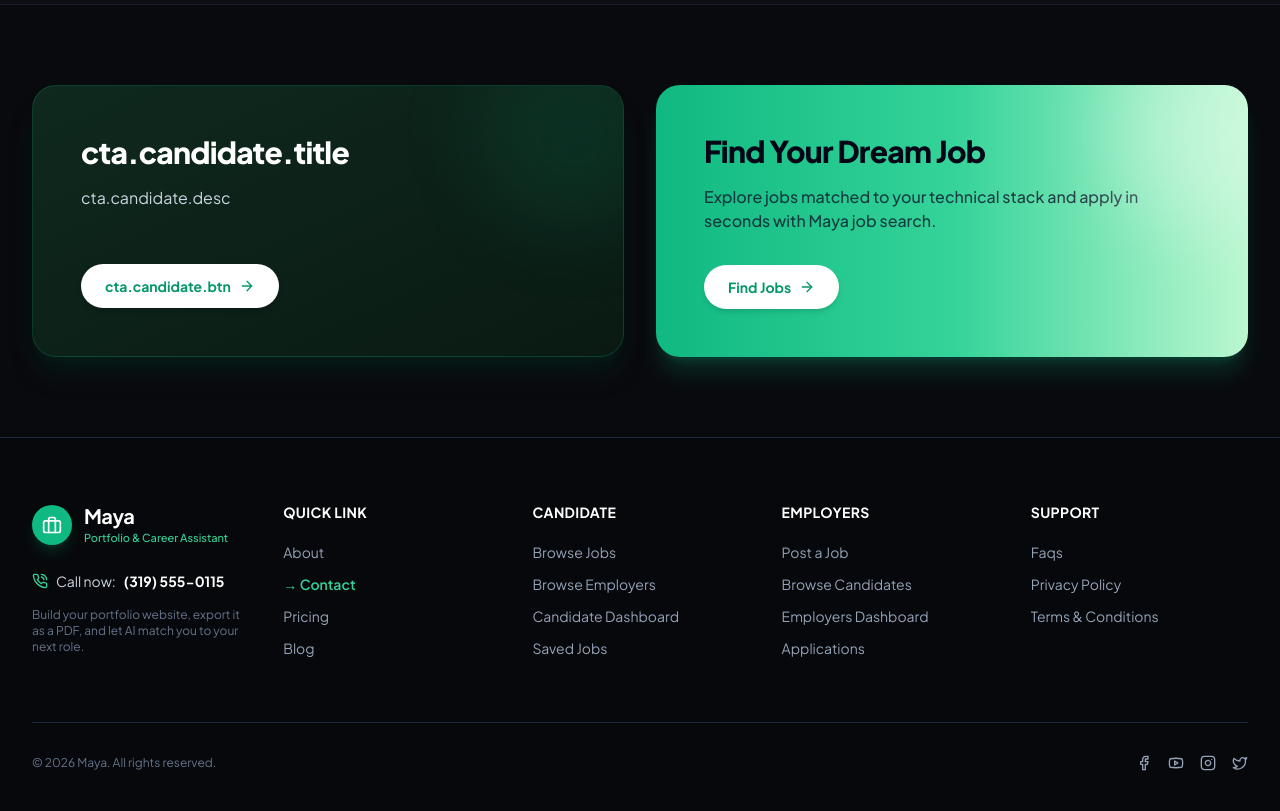
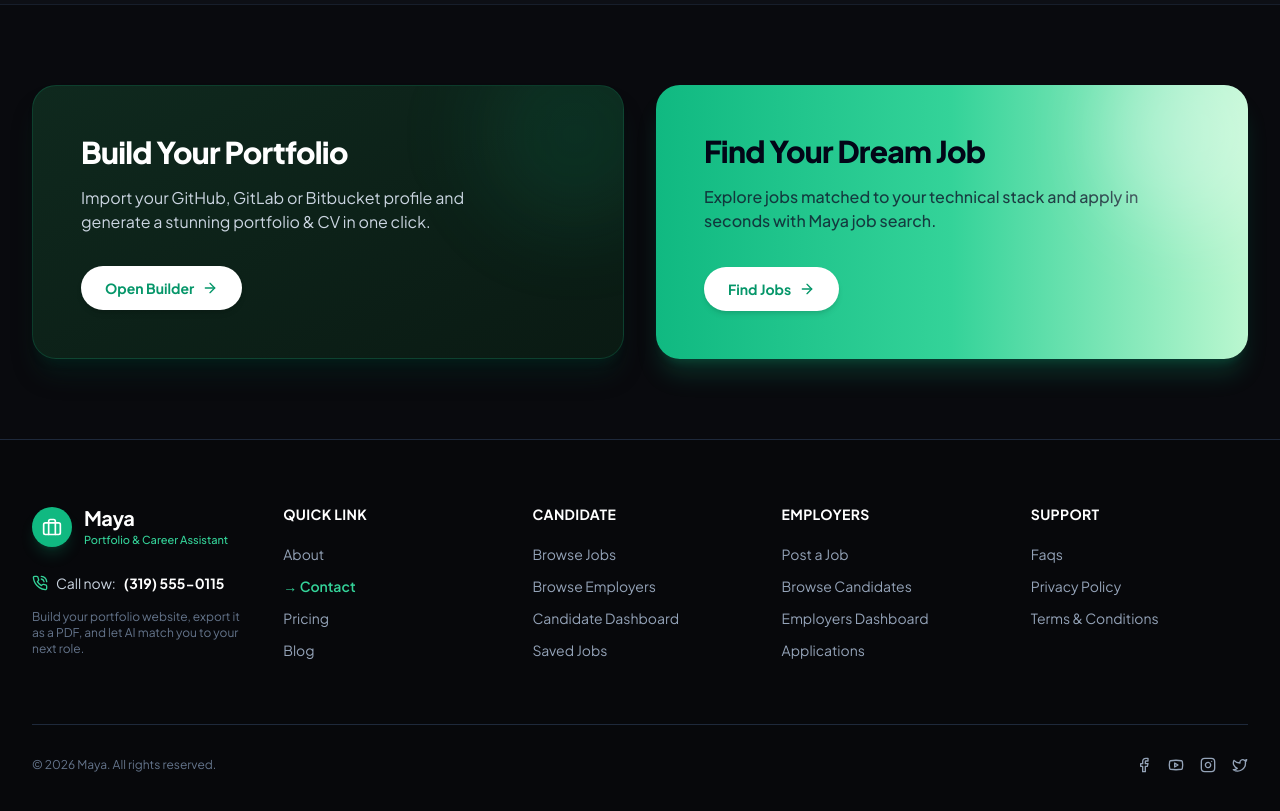
Before and after one commit to yuzutaru/mayaagentjob-web, a React (Vite) app: page / in a window 1280 px wide. Shown: the part 1960-2771 px from the top of the page. Built offline with nearby package versions, Linux system fonts and the light colour scheme; no server answers.

Commit message:
Fix(cta translations): add candidate sub-object keys used by DualCtaBannersSection

```diff
--- a/src/core/i18n/translations/en.ts
+++ b/src/core/i18n/translations/en.ts
@@ -78,16 +78,16 @@ export const en = {
     },
   },
   cta: {
-    becomeCandidate: 'Build Your Portfolio',
-    becomeCandidateDesc: 'Import your GitHub, GitLab or Bitbucket profile and generate a stunning portfolio & CV in one click.',
+    candidate: {
+      title: 'Build Your Portfolio',
+      desc: 'Import your GitHub, GitLab or Bitbucket profile and generate a stunning portfolio & CV in one click.',
+      btn: 'Open Builder',
+    },
     jobs: {
       title: 'Find Your Dream Job',
       desc: 'Explore jobs matched to your technical stack and apply in seconds with Maya job search.',
       btn: 'Find Jobs',
     },
-    becomeEmployer: 'Become an Employer',
-    becomeEmployerDesc: 'Post jobs and let Maya match you with top-tier candidates.',
-    registerNow: 'Register Now',
   },
   footer: {
     subtitle: 'Portfolio & Career Assistant',
--- a/src/core/i18n/translations/id.ts
+++ b/src/core/i18n/translations/id.ts
@@ -78,16 +78,16 @@ export const id = {
     },
   },
   cta: {
-    becomeCandidate: 'Bangun Portofolio Anda',
-    becomeCandidateDesc: 'Impor profil GitHub, GitLab, atau Bitbucket Anda dan buat portofolio & CV yang memukau dalam satu klik.',
+    candidate: {
+      title: 'Bangun Portofolio Anda',
+      desc: 'Impor profil GitHub, GitLab, atau Bitbucket Anda dan buat portofolio & CV yang memukau dalam satu klik.',
+      btn: 'Buka Pembuat',
+    },
     jobs: {
       title: 'Temukan Pekerjaan Impian',
       desc: 'Jelajahi pekerjaan yang cocok dengan keahlian teknis Anda dan lamar dalam hitungan detik dengan pencarian kerja Maya.',
       btn: 'Cari Lowongan',
     },
-    becomeEmployer: 'Menjadi Perusahaan',
-    becomeEmployerDesc: 'Pasang lowongan kerja dan biarkan Maya mencocokkan Anda dengan kandidat terbaik.',
-    registerNow: 'Daftar Sekarang',
   },
   footer: {
     subtitle: 'Asisten Portofolio & Karir',
```
